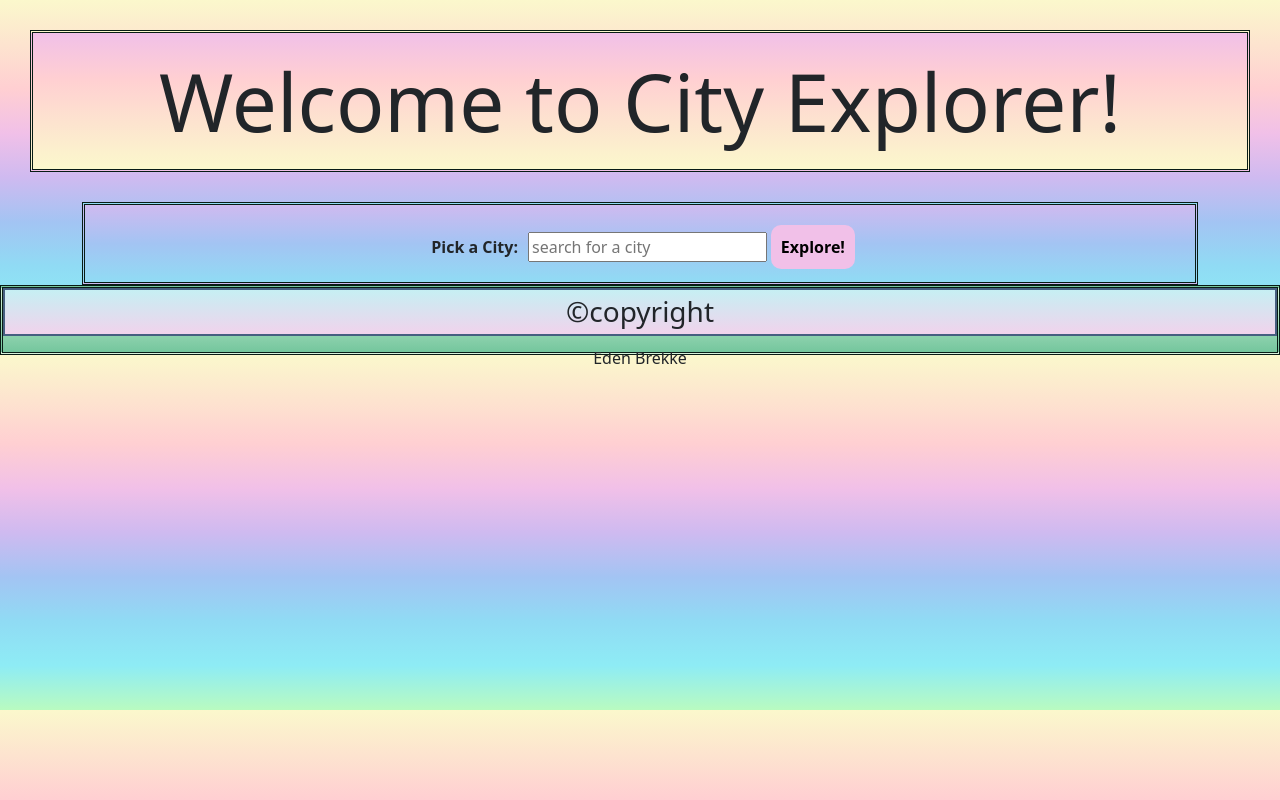
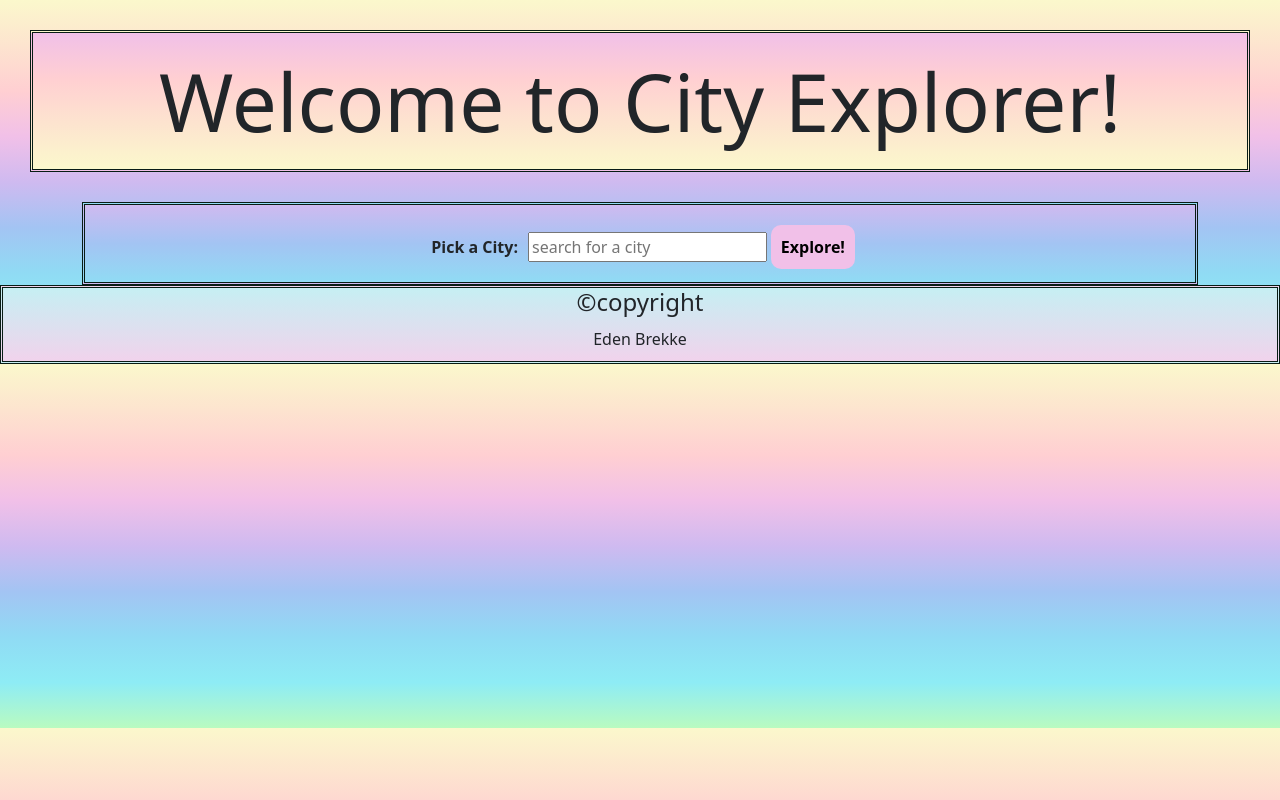
Before and after one commit to eden-brekke/city-explorer, a React (Create React App) app: page / in a window 1280 px wide. Built offline with nearby package versions, Linux system fonts and the light colour scheme.

Commit message:
quick fix footer style

```diff
--- a/src/components/footer/Footer.css
+++ b/src/components/footer/Footer.css
@@ -2,9 +2,9 @@
   border: 3px double #081C15;
   justify-content: center;
   text-align: center;
-  background: linear-gradient(#D8F3DC, #B7E4C7, #95D5B2, #74C69D);
+  background: linear-gradient(#c6eff3, #f1d3ec);
   /* position: fixed;
   bottom: 0; */
   width: 100%;
-  height: 70px;
+  height: auto;
 }
--- a/src/components/footer/Footer.js
+++ b/src/components/footer/Footer.js
@@ -6,7 +6,7 @@ class Footer extends React.Component {
     return (
       <>
         <div className = "foot">
-        <h3>&copy;copyright</h3>
+        <h4>&copy;copyright</h4>
         <p className='footp'>Eden Brekke</p>
         </div>
       </>
```
